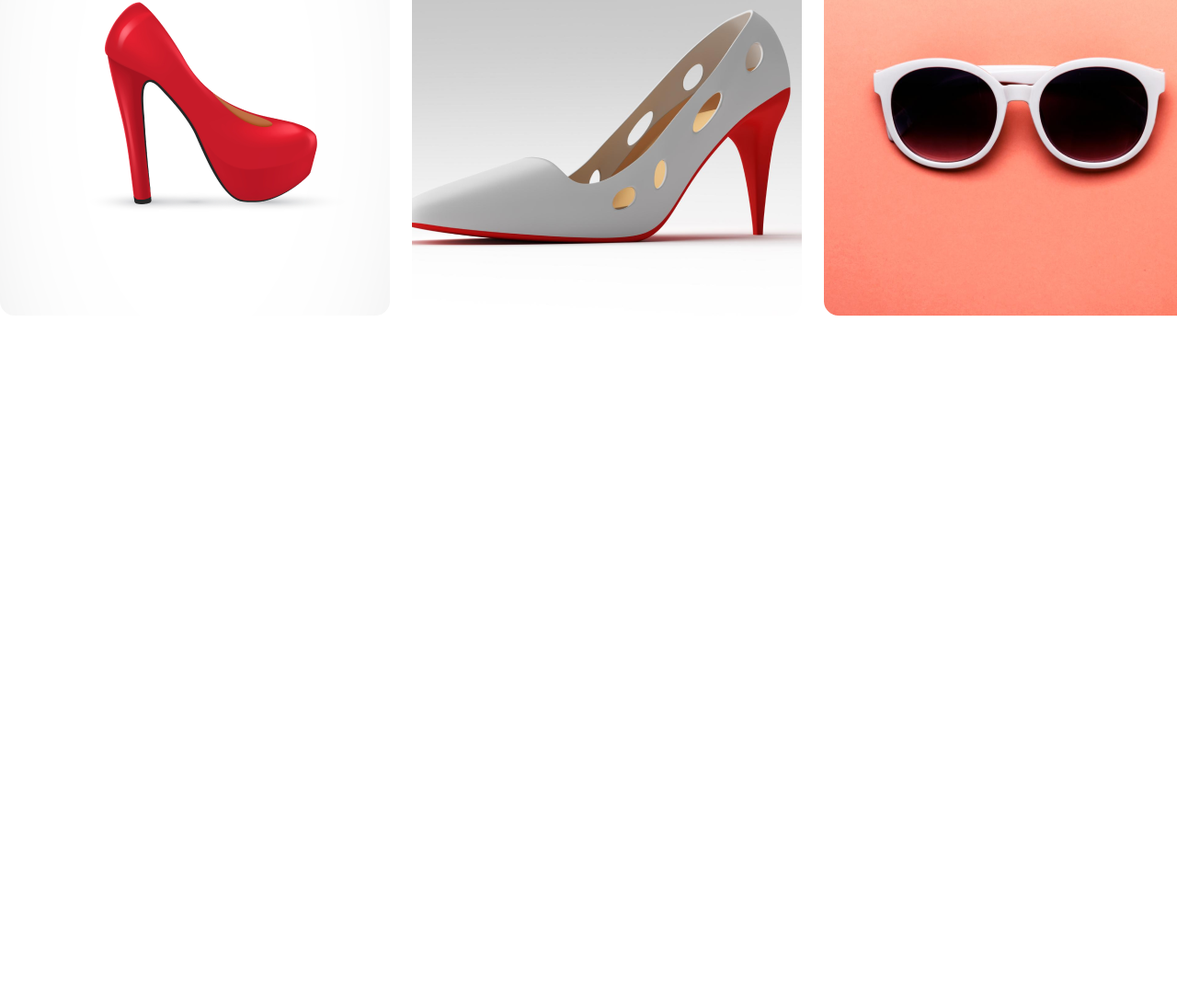
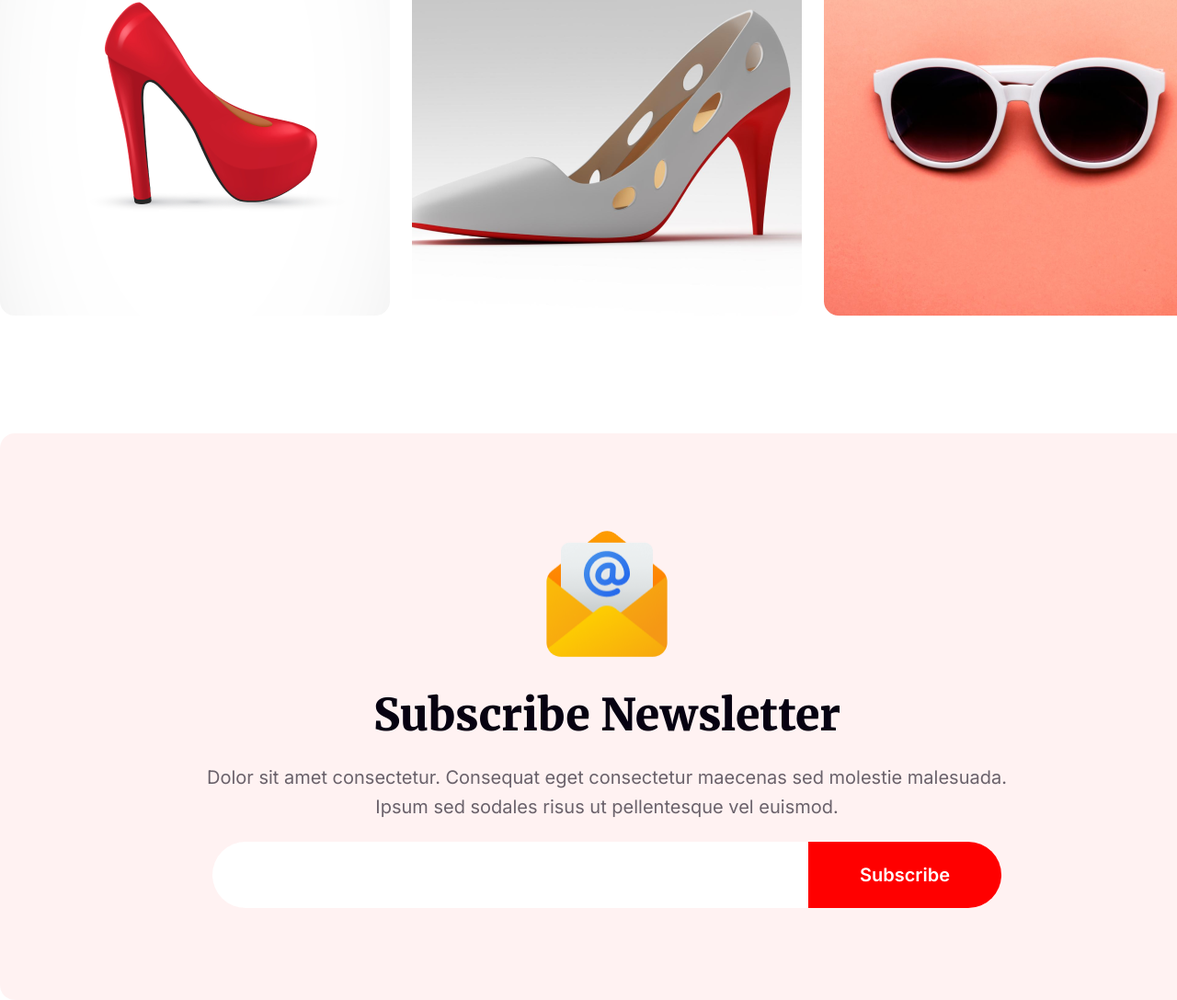
Before and after one commit to MostafizurRahman199/new_year_party, a plain HTML site: page index.html in a window 1280 px wide. Shown: the part 5143-6230 px from the top of the page at 92% size. Before the commit the page ends 5494 px from the top, so only its background shows below. Drawn offline with Linux system fonts and the light colour scheme.

Commit message:
subscribe section done

```diff
--- a/index.html
+++ b/index.html
@@ -123,6 +123,18 @@
                 </div>
             </section>
 
+            <section class="subscribe">
+                <div class="port_img_div">
+                    <img src="./images/Group 61.png" alt="">
+                </div>
+                <h2>Subscribe Newsletter</h2>
+                <p>Dolor sit amet consectetur. Consequat eget consectetur maecenas sed molestie malesuada. Ipsum sed sodales risus ut pellentesque vel euismod. </p>
+
+                <div class="input_div">
+                    <input type="text">
+                    <button>Subscribe</button></div>
+            </section>
+
 
     </main>
     <footer>
--- a/style.css
+++ b/style.css
@@ -538,3 +538,78 @@ line-height: 29px;
   font-weight: 400;
   line-height: 32px;
 }
+
+.subscribe{
+  width: 1320px;
+height: 616px;
+  border-radius: 16px;
+
+background: rgba(255, 0, 0, 0.05);
+margin: 0 auto;
+display: flex;
+flex-direction: column;
+align-items: center;
+justify-content: center;
+gap: 22px;
+
+margin-top: 120px;
+}
+.port_img_div img{
+
+width: 150px;
+height: 150px;
+
+}
+.subscribe h2{
+  color: rgb(7, 2, 17);
+  font-family: Merriweather;
+  font-size: 48px;
+  font-weight: 900;
+  line-height: 60px;
+  letter-spacing: 0%;
+  text-align: center;
+
+}
+.subscribe p{
+  color: rgba(7, 2, 17, 0.6);
+  font-family: Inter;
+  font-size: 20px;
+  font-weight: 400;
+  line-height: 32px;
+  letter-spacing: 0%;
+  text-align: center;
+  width: 896px;
+/* height: 336px; */
+}
+.input_div{
+  display: flex;
+  justify-content: center;
+}
+.input_div button{
+  width: 210px;
+  height: 72px;
+  border-radius: 0px 50px 50px 0px;
+
+background: rgb(255, 0, 0);
+color: rgb(255, 255, 255);
+font-family: Inter;
+font-size: 20px;
+font-weight: 600;
+line-height: 24px;
+letter-spacing: 0%;
+text-align: center;
+text-transform: capitalize;
+border: none;
+}
+
+
+.input_div input{
+
+width: 648px;
+height: 72px;
+border-top-left-radius: 50px;
+border-bottom-left-radius: 50px;
+
+background: rgb(255, 255, 255);
+border: none;
+}
```
